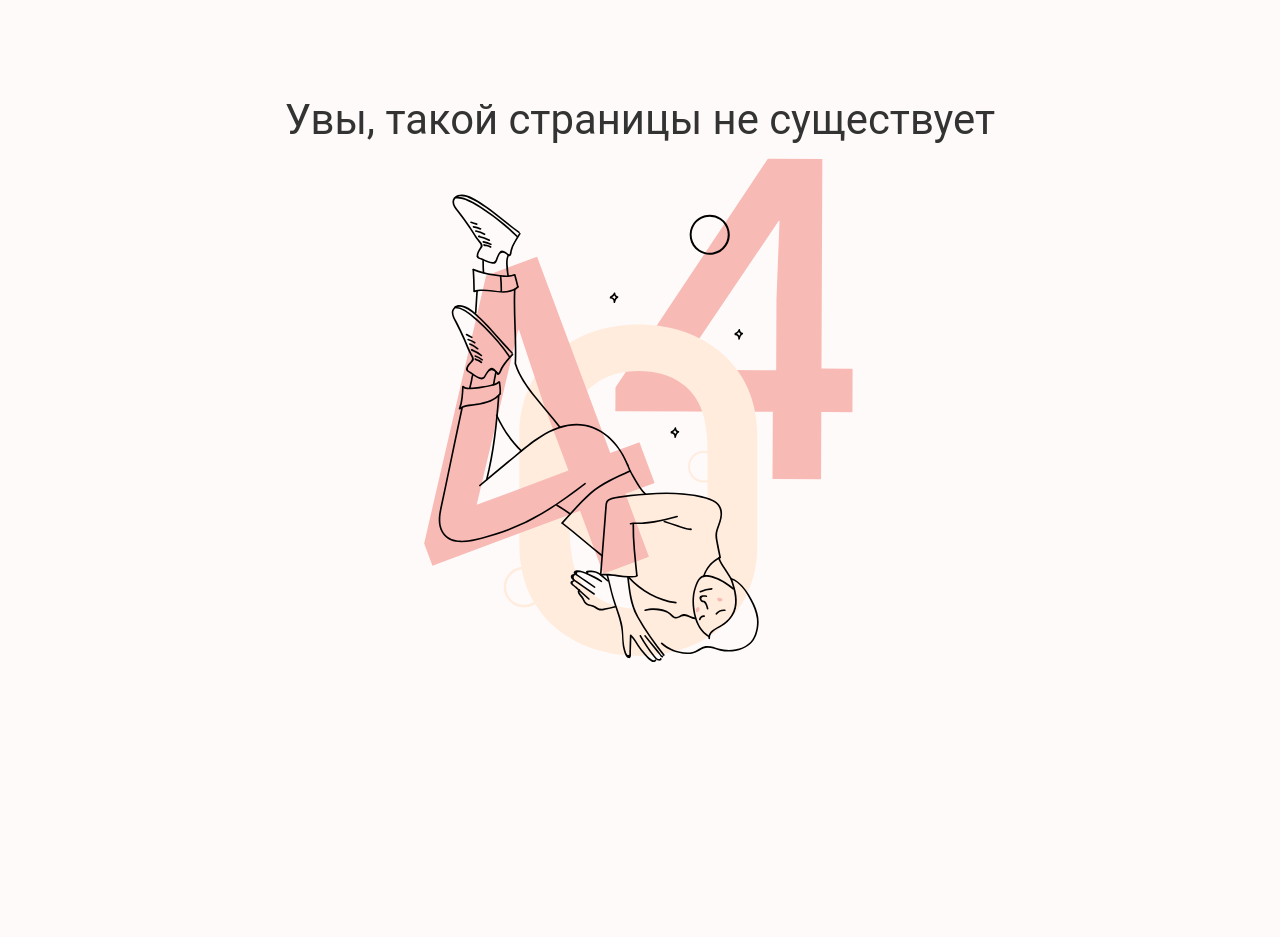
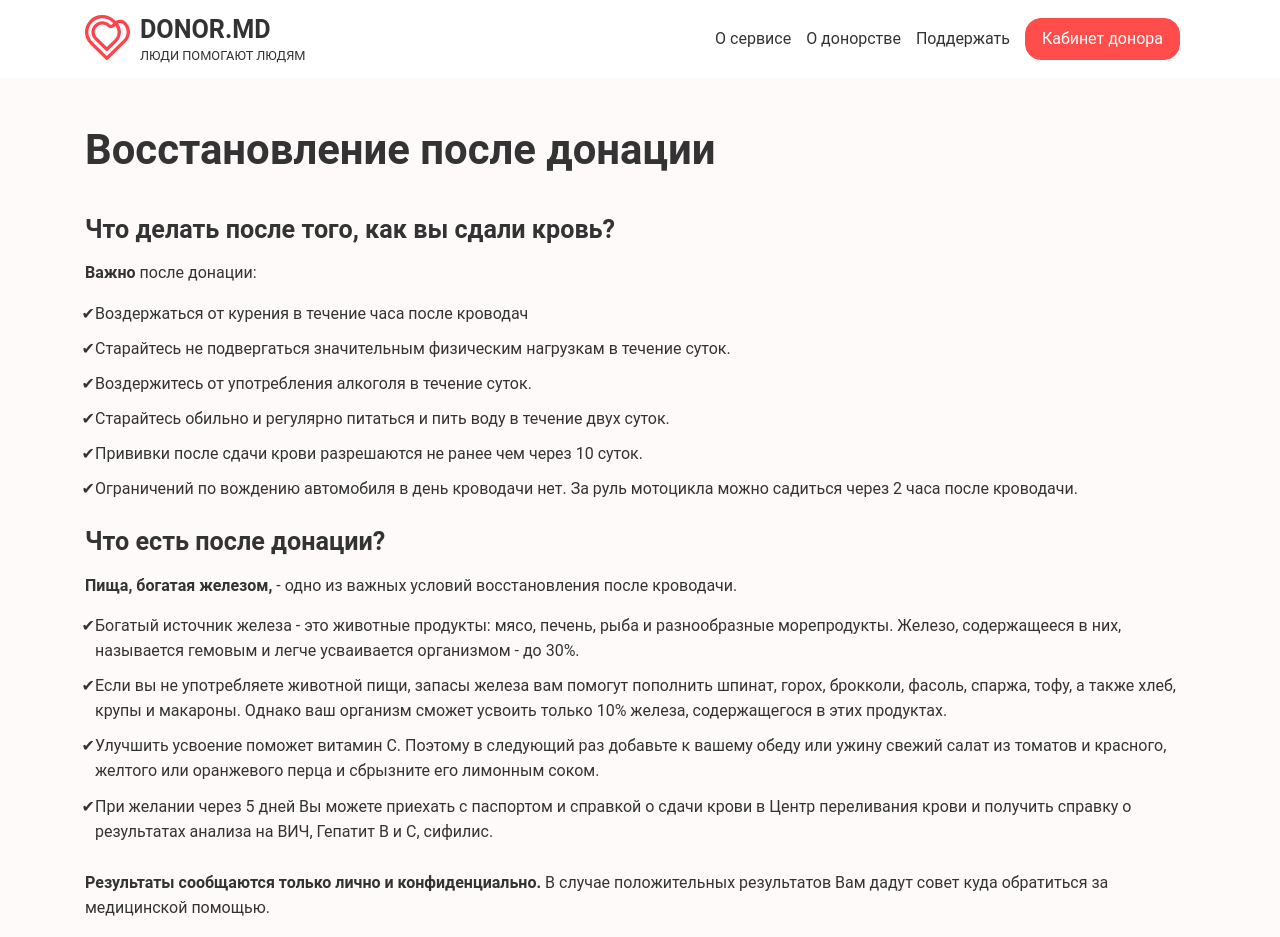
Before and after one commit to Donormd/donor.md-frontend, a Next.js app: page /articles/recovery-from-donation in a window 1280 px wide. Before the commit this address had no page. Shown: the top 937 px of the page. Before the commit the page ends 800 px from the top, so only its background shows below. Built offline with nearby package versions, Linux system fonts and the light colour scheme.

Commit message:
added page RecoveryFromDonation

```diff
--- /dev/null
+++ b/pages/articles/recovery-from-donation.tsx
@@ -0,0 +1,97 @@
+import React from 'react';
+import styled from 'styled-components';
+import HeaderContentFooter from '../../layouts/header-content-footer';
+import { Container } from '../../layouts/container';
+import { Paragraph as PH, Title as TL } from '../../components/UI';
+
+const Paragraph = styled(PH)`
+  margin-bottom: 15px;
+`;
+
+const Title = styled(TL)`
+  margin-bottom: 15px;
+  &:first-child {
+    margin-bottom: 40px;
+  }
+`;
+
+const List = styled.ul`
+  padding-left: 10px;
+`;
+
+const ListItem = styled.li`
+  list-style-type: '✔';
+  padding-bottom: 10px;
+`;
+
+const RecoveryFromDonation: React.FC = (): JSX.Element => {
+  return (
+    <HeaderContentFooter background='/images/pages/welcome.png'>
+      <Container>
+        <Title bold>Восстановление после донации</Title>
+        <Title as='h3' bold>
+          Что делать после того, как вы сдали кровь?
+        </Title>
+        <Paragraph>
+          <b>Важно</b> после донации:
+        </Paragraph>
+        <List>
+          <ListItem>Воздержаться от курения в течение часа после кроводач</ListItem>
+          <ListItem>
+            Старайтесь не подвергаться значительным физическим нагрузкам в течение суток.
+          </ListItem>
+          <ListItem>Воздержитесь от употребления алкоголя в течение суток.</ListItem>
+          <ListItem>
+            Старайтесь обильно и регулярно питаться и пить воду в течение двух суток.
+          </ListItem>
+          <ListItem>Прививки после сдачи крови разрешаются не ранее чем через 10 суток.</ListItem>
+          <ListItem>
+            Ограничений по вождению автомобиля в день кроводачи нет. За руль мотоцикла можно
+            садиться через 2 часа после кроводачи.
+          </ListItem>
+        </List>
+        <Title as='h3' bold>
+          Что есть после донации?
+        </Title>
+        <Paragraph>
+          <b>Пища, богатая железом,</b> - одно из важных условий восстановления после кроводачи.
+        </Paragraph>
+        <List>
+          <ListItem>
+            Богатый источник железа - это животные продукты: мясо, печень, рыба и разнообразные
+            морепродукты. Железо, содержащееся в них, называется гемовым и легче усваивается
+            организмом - до 30%.
+          </ListItem>
+          <ListItem>
+            Если вы не употребляете животной пищи, запасы железа вам помогут пополнить шпинат,
+            горох, брокколи, фасоль, спаржа, тофу, а также хлеб, крупы и макароны. Однако ваш
+            организм сможет усвоить только 10% железа, содержащегося в этих продуктах.
+          </ListItem>
+          <ListItem>
+            Улучшить усвоение поможет витамин С. Поэтому в следующий раз добавьте к вашему обеду или
+            ужину свежий салат из томатов и красного, желтого или оранжевого перца и сбрызните его
+            лимонным соком.
+          </ListItem>
+          <ListItem>
+            При желании через 5 дней Вы можете приехать с паспортом и справкой о сдачи крови в Центр
+            переливания крови и получить справку о результатах анализа на ВИЧ, Гепатит В и С,
+            сифилис.
+          </ListItem>
+        </List>
+        <Paragraph>
+          <b>Результаты сообщаются только лично и конфиденциально.</b> В случае положительных
+          результатов Вам дадут совет куда обратиться за медицинской помощью.
+        </Paragraph>
+        <Title as='h3' bold>
+          Как часто можно сдавать кровь?
+        </Title>
+        <Paragraph>
+          <b>Важно!</b> соблюдать правила, установленные медиками. Так, мужчины могут сдавать кровь
+          цельную кровь не более 5 раз в год, а женщины — не более 4.
+        </Paragraph>
+      </Container>
+    </HeaderContentFooter>
+  );
+};
+
+export default RecoveryFromDonation;
```
